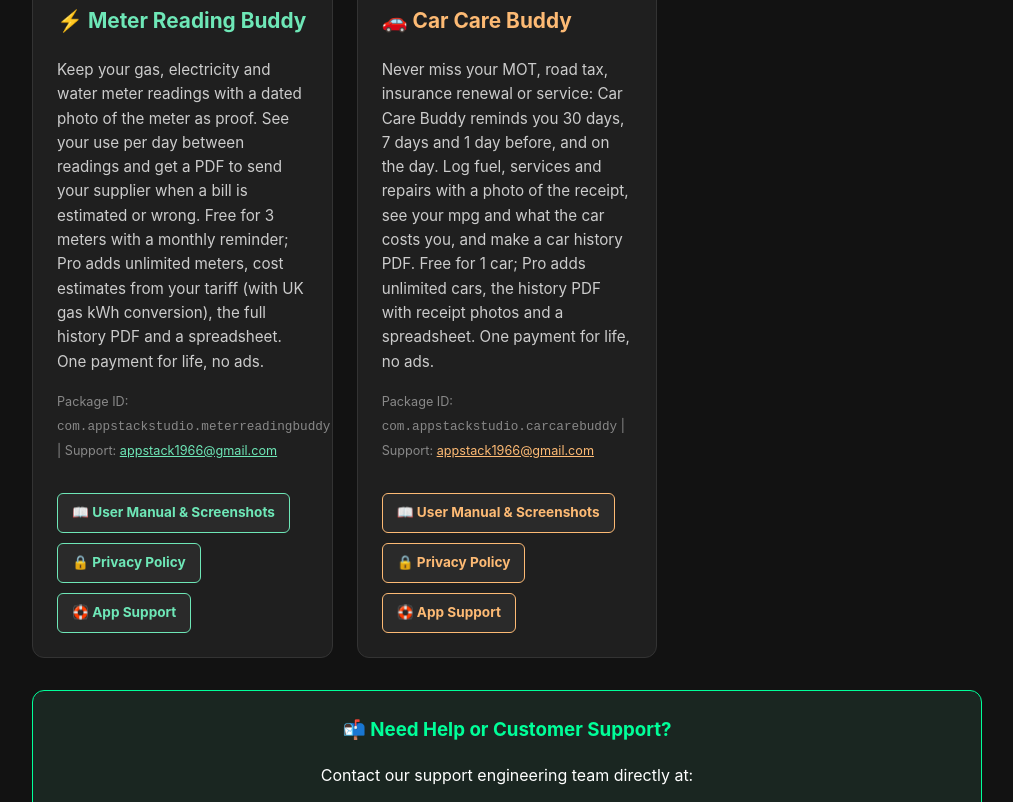
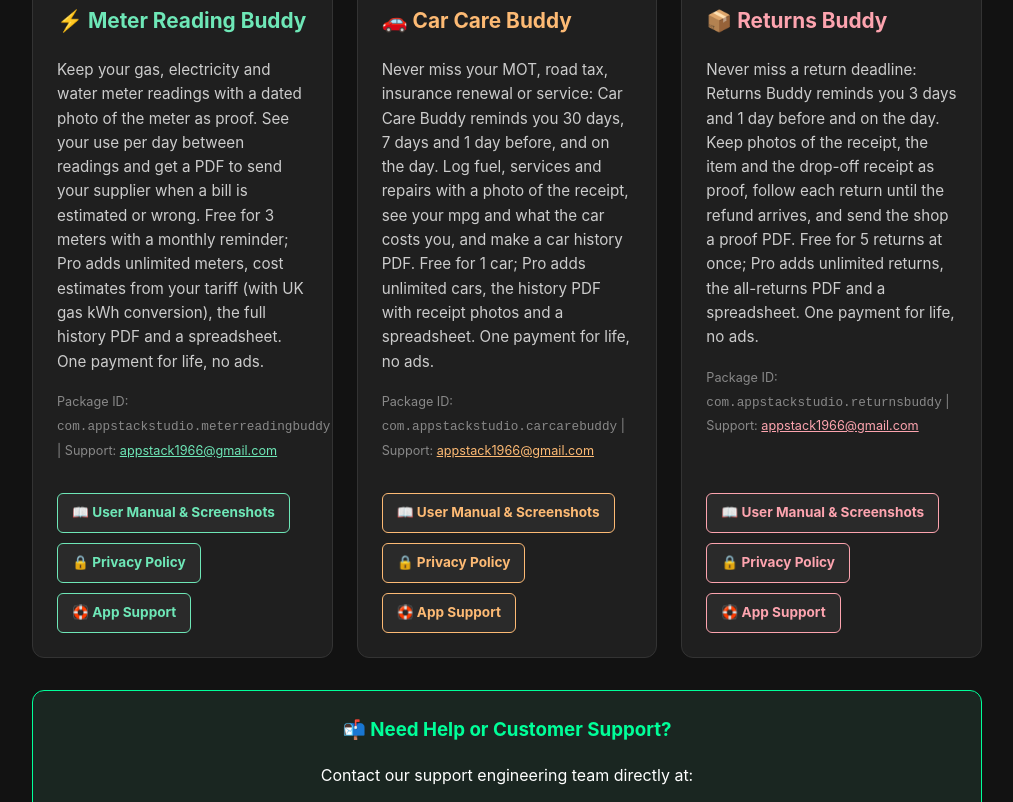
Before and after one commit to daverimmeruk/appstack-studio, a plain HTML site: page index.html in a window 1280 px wide. Shown: the part 5783-6585 px from the top of the page, without its empty margins (133-1146 px from the left). Drawn offline with Linux system fonts and the light colour scheme.

Commit message:
Home page: add Returns Buddy card

```diff
--- a/index.html
+++ b/index.html
@@ -247,6 +247,10 @@
         .app-card.ccb2 h3 { color: #FDBA74; }
         .app-card.ccb2 .btn { color: #FDBA74; border-color: #FDBA74; }
         .app-card.ccb2 .btn:hover { background-color: #FDBA74; color: #000000; }
+        .app-card.rb:hover { border-color: #FDA4AF; }
+        .app-card.rb h3 { color: #FDA4AF; }
+        .app-card.rb .btn { color: #FDA4AF; border-color: #FDA4AF; }
+        .app-card.rb .btn:hover { background-color: #FDA4AF; color: #000000; }
     </style>
 </head>
 <body>
@@ -661,6 +665,22 @@
                 <a href="https://daverimmeruk.github.io/appstack-studio/car-care-buddy/support.html" class="btn">🛟 App Support</a>
             </div>
         </div>
+
+        <!-- App 20: Returns Buddy (rose theme) -->
+        <div class="app-card rb">
+            <div>
+                <img src="https://daverimmeruk.github.io/appstack-studio/returns-buddy/returns-buddy-feature-banner.png" alt="Returns Buddy Feature Banner" class="banner-img">
+
+                <h3>📦 Returns Buddy</h3>
+                <p>Never miss a return deadline: Returns Buddy reminds you 3 days and 1 day before and on the day. Keep photos of the receipt, the item and the drop-off receipt as proof, follow each return until the refund arrives, and send the shop a proof PDF. Free for 5 returns at once; Pro adds unlimited returns, the all-returns PDF and a spreadsheet. One payment for life, no ads.</p>
+                <p><small style="color: #888;">Package ID: <code>com.appstackstudio.returnsbuddy</code> | Support: <a href="mailto:appstack1966@gmail.com" style="color: #FDA4AF;">appstack1966@gmail.com</a></small></p>
+            </div>
+            <div class="btn-group">
+                <a href="https://daverimmeruk.github.io/appstack-studio/returns-buddy/index.html" class="btn">📖 User Manual &amp; Screenshots</a>
+                <a href="https://daverimmeruk.github.io/appstack-studio/returns-buddy/privacy.html" class="btn">🔒 Privacy Policy</a>
+                <a href="https://daverimmeruk.github.io/appstack-studio/returns-buddy/support.html" class="btn">🛟 App Support</a>
+            </div>
+        </div>
     </div>
 
     <!-- Direct Contact & Support Box -->
```
